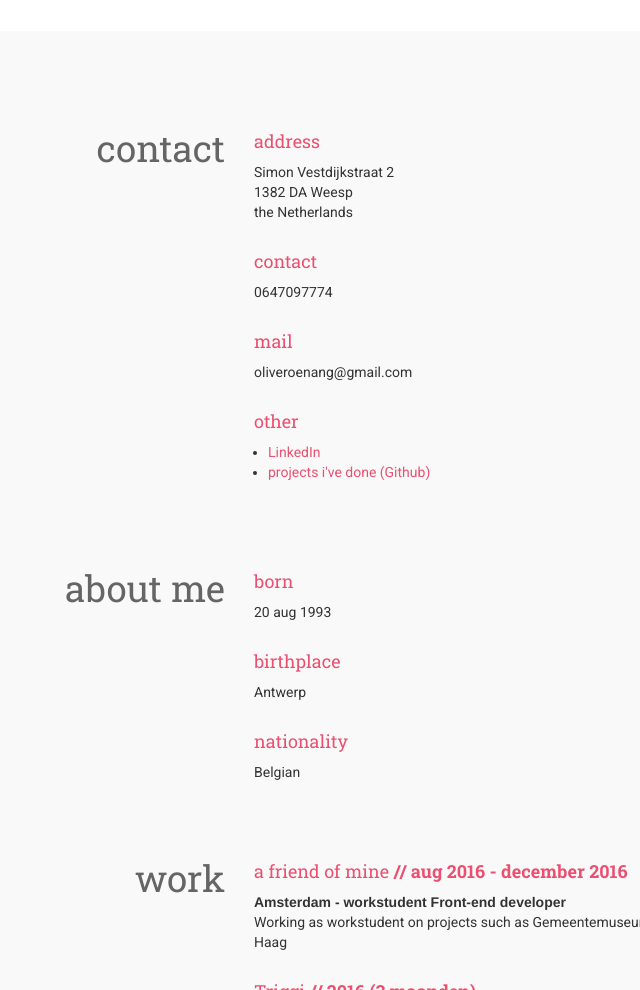
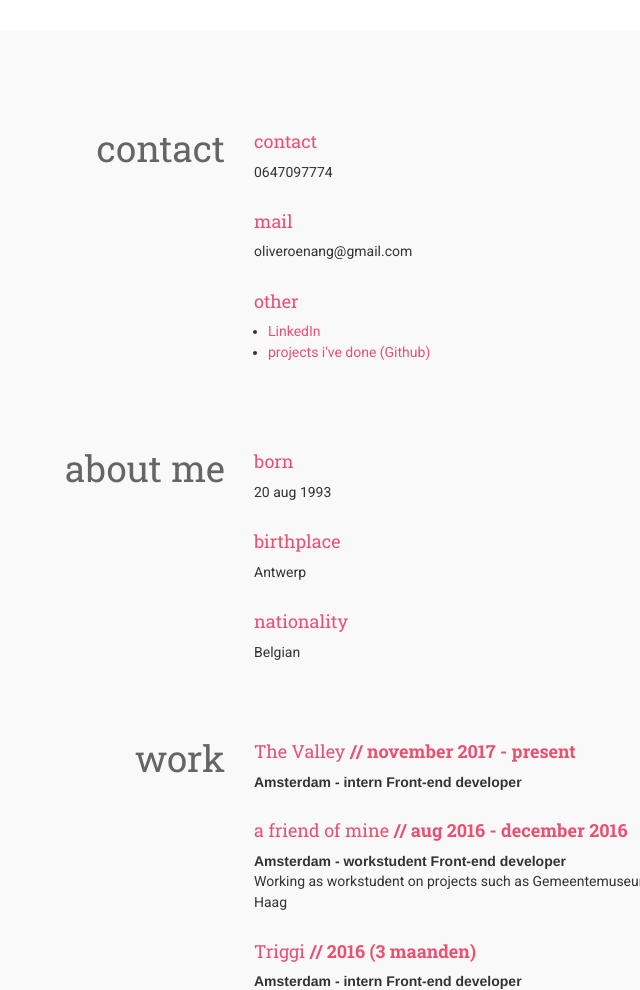
Before and after one commit to olli208/olli208.github.io, a plain HTML site: page cv.html in a window 1280 px wide. Shown: the part 380-1370 px from the top of the page, without its empty margins (305-945 px from the left). Drawn offline with nearby package versions, Linux system fonts and the light colour scheme; some packages are replaced by stand-ins of ours; files whose address does not match are found by name.

Commit message:
Update cv.html

```diff
--- a/cv.html
+++ b/cv.html
@@ -93,11 +93,6 @@
             </div>
 
             <div class="col-md-5 cvcontainer">
-                <h4>address</h4>
-                <p>Simon Vestdijkstraat 2</p>
-                <p>1382 DA Weesp </p>
-                <p>the Netherlands</p>
-                <h4 id="helemaalniks">1</h4>
                 <h4>contact</h4>
                 <p>0647097774</p>
                 <h4 id="helemaalniks">1</h4>
@@ -132,6 +127,11 @@
             </div>
 
             <div class="col-md-5 cvcontainer">
+                <h4>The Valley <b>// november 2017 - present</b></h4>
+                <b>Amsterdam - intern Front-end developer</b>
+
+                <h4 id="helemaalniks">1</h4>
+
                 <h4>a friend of mine <b>// aug 2016 - december 2016</b></h4>
                 <b>Amsterdam - workstudent Front-end developer</b>
                 <p>Working as workstudent on projects such as Gemeentemuseum Den Haag</p>
```
